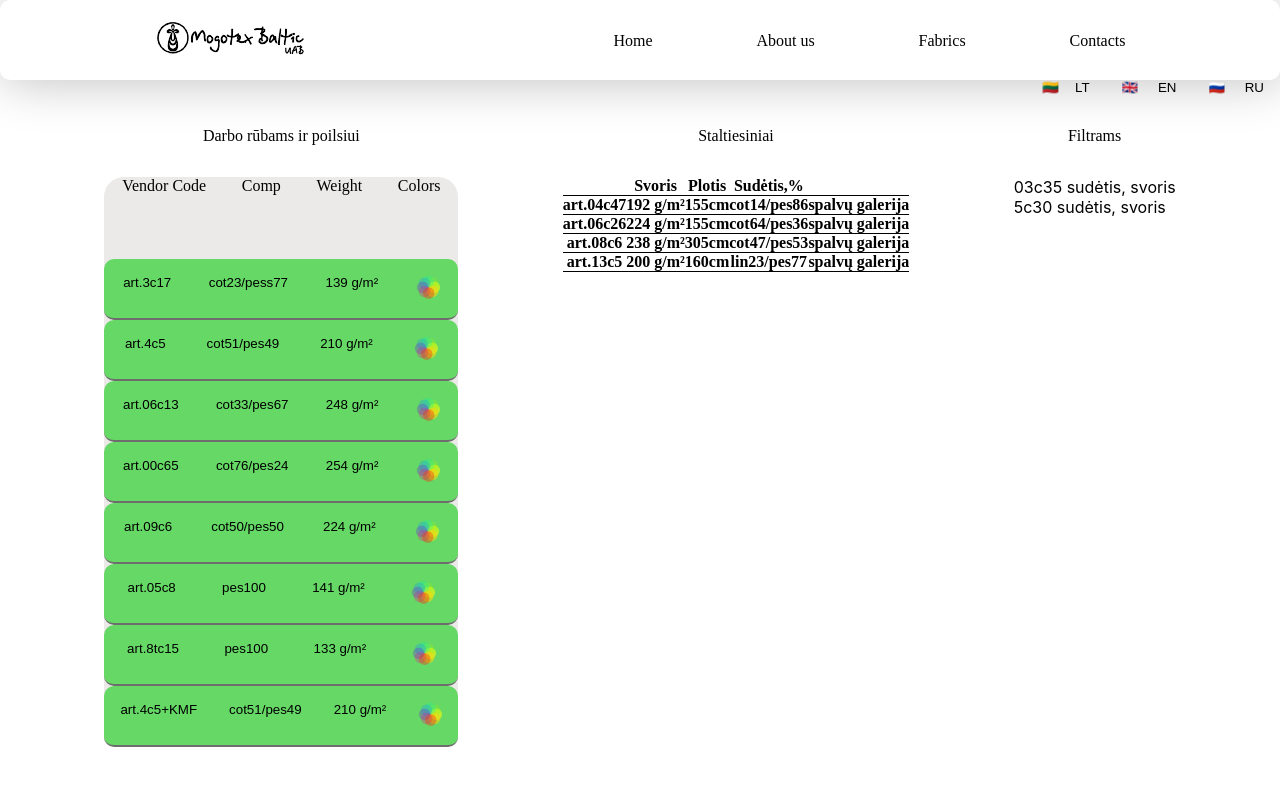
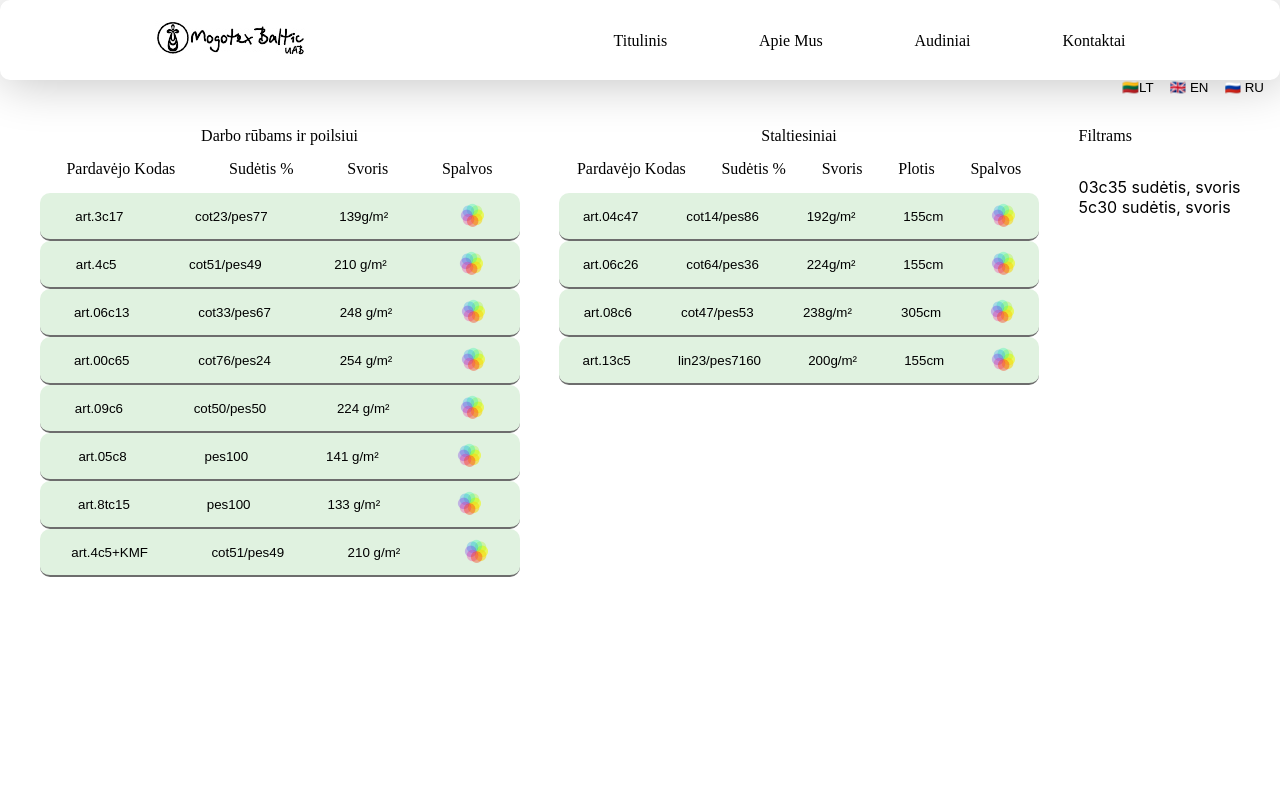
Before and after one commit to OlegBaras/mogotex, a React (Create React App) app: page /fabrics in a window 1280 px wide. Shown: the top 786 px of the page. Built offline with nearby package versions, Linux system fonts and the light colour scheme.

Commit message:
tableCloths component update and styles test

```diff
--- a/src/App.css
+++ b/src/App.css
@@ -22,26 +22,39 @@
 .button-links {
   display: flex;
   flex-direction: column;
-  background: rgb(235, 234, 232);
+  /* background: rgb(235, 234, 232); */
   border-radius: 20px;
 }
-label {
-  /* border: 2px solid green; */
+/* label {
+  border: 2px solid green;
   display: flex;
   justify-content: space-around;
+} */
+.button-links-tags {
+  width: 100%;
+  height: 3rem;
+  display: flex;
+  justify-content: space-around;
+  align-items: center;
+}
+p {
+  font-size: medium;
 }
 
 .product-button {
   display: flex;
   /* justify-content: space-evenly; */
   justify-content: space-around;
-  background-color: rgb(101, 216, 101);
+  align-items: center;
+  background-color: rgb(224, 242, 224);
   border-radius: 10px;
   border: none;
   border-style: none;
   border-bottom: 2px solid rgb(109, 109, 109);
   cursor: pointer;
   transition: all 0.5s ease;
+  height: 3rem;
+  width: 30rem;
 }
 button:focus {
   outline: 0;
@@ -50,7 +63,7 @@ button:focus {
   background-color: white;
 }
 span {
-  margin: 1rem;
+  /* margin: 0.1rem; */
 }
 nav {
   /* position: relative; */
@@ -205,44 +218,6 @@ th {
   font-family: "Times New Roman", Times, serif;
 }
 
-@media screen and (max-width: 768px) {
-  body {
-    /* display: none; */
-  }
-
-  nav {
-    /* position: relative; */
-    display: flex;
-    justify-content: left;
-    align-items: center;
-    min-height: 10vh;
-    /* background: rgb(255, 255, 255); */
-    color: black;
-    width: 100%;
-  }
-
-  .nav-links {
-    position: absolute;
-    right: 15px;
-    width: 60%;
-  }
-
-  .home-links {
-    width: 90%;
-  }
-
-  .fabrics {
-    display: flex;
-    flex-direction: column;
-    justify-content: center;
-    align-items: center;
-    /* border: 2px solid red; */
-    height: 100%;
-    width: 100%;
-    padding-top: 0;
-  }
-}
-
 .modal-bg {
   position: fixed;
   top: 0;
@@ -295,8 +270,12 @@ th {
   border-radius: 10px;
 }
 .CardInfo {
+  display: flex;
+  flex-direction: column;
+  justify-content: space-around;
+  align-items: center;
   height: 30%;
-  text-align: center;
+  /* text-align: center; */
 }
 .CardColorSelection {
   /* background-color: lightblue; */
@@ -308,12 +287,11 @@ th {
 }
 
 .CardColorText {
-  /* border: 2px solid red; */
   display: flex;
-  flex-wrap: wrap;
   flex-direction: column;
-  height: 10rem;
   justify-content: center;
+  align-items: center;
+  font-size: small;
 }
 
 .color-button {
@@ -321,7 +299,9 @@ th {
   cursor: pointer;
   height: 2rem;
   border: none;
-  border-radius: 0 0 5px 5px;
+  border-radius: 10px;
+  margin-top: 0.5rem;
+  margin-left: 1rem;
 }
 .color-button:focus {
   outline-style: none;
@@ -329,3 +309,61 @@ th {
 .color-button:hover {
   height: 3rem;
 }
+
+@media screen and (max-width: 768px) {
+  body {
+    /* display: none; */
+  }
+
+  nav {
+    /* position: relative; */
+    display: flex;
+    justify-content: left;
+    align-items: center;
+    min-height: 10vh;
+    /* background: rgb(255, 255, 255); */
+    color: black;
+    width: 100%;
+  }
+
+  .nav-links {
+    position: absolute;
+    right: 15px;
+    width: 60%;
+  }
+
+  .home-links {
+    width: 90%;
+  }
+
+  .fabrics {
+    display: flex;
+    flex-direction: column;
+    justify-content: center;
+    align-items: center;
+    padding-left: 4rem;
+    width: 100%;
+    padding-top: 0;
+  }
+
+  .CardColor {
+    height: 60%;
+  }
+  .CardInfo {
+    height: 40%;
+    display: flex;
+    flex-wrap: wrap;
+    flex-direction: column;
+    justify-content: space-between;
+    align-items: center;
+    font-size: small;
+    /* height: 30vh; */
+    /* text-align: center; */
+  }
+
+  .CardColorText {
+    font-size: x-small;
+    display: flex;
+    align-items: center;
+  }
+}
--- a/src/App.js
+++ b/src/App.js
@@ -12,7 +12,7 @@ import Contacts from "./components/Contacts";
 import { BrowserRouter as Router, Switch, Route } from "react-router-dom";
 
 function App() {
-  const [locale, setLocale] = useState(LOCALES.ENGLISH);
+  const [locale, setLocale] = useState(LOCALES.LITHUANIAN);
   return (
     <Router>
       <I18nProvider locale={locale}>
--- a/src/components/TableCloths.js
+++ b/src/components/TableCloths.js
@@ -1,46 +1,263 @@
-import React from "react";
+import React, { useState } from "react";
+import Modal from "react-modal";
+import colorIcon from "../colorIcon.png";
+import { v4 as uuidv4 } from "uuid";
+import { FormattedMessage } from "react-intl";
 
 function TableCloths() {
+  const customStyles = {
+    content: {
+      top: "50%",
+      left: "50%",
+      right: "auto",
+      bottom: "auto",
+      marginRight: "-50%",
+      transform: "translate(-50%, -50%)",
+      width: "70%",
+      height: "70%",
+      borderRadius: "10px",
+    },
+    overlay: {
+      backgroundColor: "lightgrey",
+    },
+  };
+
+  Modal.setAppElement("#root");
+
+  const products = [
+    {
+      id: 1,
+      vendorCode: "art.04c47",
+      comp: (
+        <span>
+          <span>
+            <FormattedMessage id="cot" />
+          </span>
+          <span>14/</span>
+          <span>
+            <FormattedMessage id="pes" />
+          </span>
+          <span>86</span>
+        </span>
+      ),
+      weight: (
+        <span>
+          <span>192</span>
+          <span>
+            <FormattedMessage id="g/m²" />
+          </span>
+        </span>
+      ),
+      width: (
+        <span>
+          <span>155</span>
+          <span>
+            <FormattedMessage id="cm" />
+          </span>
+        </span>
+      ),
+      colors: ["#", "#", "#", "#"],
+    },
+    {
+      id: 2,
+      vendorCode: "art.06c26",
+      comp: (
+        <span>
+          <span>
+            <FormattedMessage id="cot" />
+          </span>
+          <span>64/</span>
+          <span>
+            <FormattedMessage id="pes" />
+          </span>
+          <span>36</span>
+        </span>
+      ),
+      weight: (
+        <span>
+          <span>224</span>
+          <span>
+            <FormattedMessage id="g/m²" />
+          </span>
+        </span>
+      ),
+      width: (
+        <span>
+          <span>155</span>
+          <span>
+            <FormattedMessage id="cm" />
+          </span>
+        </span>
+      ),
+      colors: ["#", "#", "#", "#"],
+    },
+    {
+      id: 3,
+      vendorCode: "art.08c6",
+      comp: (
+        <span>
+          <span>
+            <FormattedMessage id="cot" />
+          </span>
+          <span>47/</span>
+          <span>
+            <FormattedMessage id="pes" />
+          </span>
+          <span>53</span>
+        </span>
+      ),
+      weight: (
+        <span>
+          <span>238</span>
+          <span>
+            <FormattedMessage id="g/m²" />
+          </span>
+        </span>
+      ),
+      width: (
+        <span>
+          <span>305</span>
+          <span>
+            <FormattedMessage id="cm" />
+          </span>
+        </span>
+      ),
+      colors: ["#", "#", "#", "#"],
+    },
+    {
+      id: 4,
+      vendorCode: "art.13c5",
+      comp: (
+        <span>
+          <span>
+            <FormattedMessage id="lin" />
+          </span>
+          <span>23/</span>
+          <span>
+            <FormattedMessage id="pes" />
+          </span>
+          <span>7160</span>
+        </span>
+      ),
+      weight: (
+        <span>
+          <span>200</span>
+          <span>
+            <FormattedMessage id="g/m²" />
+          </span>
+        </span>
+      ),
+      width: (
+        <span>
+          <span>155</span>
+          <span>
+            <FormattedMessage id="cm" />
+          </span>
+        </span>
+      ),
+      colors: ["#", "#", "#", "#"],
+    },
+  ];
+
+  const [modalIsOpen, setIsOpen] = useState(false);
+  const [currentProduct, setCurrentProduct] = useState(products[0]);
+  const [color, setColor] = useState("");
+
+  const openModal = (product) => {
+    setIsOpen(true);
+    setCurrentProduct(product);
+  };
+
+  const afterOpenModal = () => {
+    //  subtitle.style.color = "green";
+    //console.log(currentProduct.id);
+    setColor(currentProduct.colors[0]);
+  };
+
+  const closeModal = () => {
+    setIsOpen(false);
+    setColor(null);
+  };
+
+  const changeCardColor = (color) => {
+    setColor(color);
+    //console.log(color);
+  };
+
   return (
     <div className="table-cloths">
-      <label>Staltiesiniai</label>
-      <table className="content-table">
-        <tr>
-          <th></th>
-          <th>Svoris</th>
-          <th>Plotis</th>
-          <th>Sudėtis,%</th>
-        </tr>
-        <tr></tr>
-        <tr>
-          <th>art.04c47</th>
-          <th>192 g/m²</th>
-          <th>155cm</th>
-          <th>cot14/pes86</th>
-          <th>spalvų galerija</th>
-        </tr>
-        <tr>
-          <th>art.06c26</th>
-          <th>224 g/m²</th>
-          <th>155cm</th>
-          <th>cot64/pes36</th>
-          <th>spalvų galerija</th>
-        </tr>
-        <tr>
-          <th>art.08c6</th>
-          <th>238 g/m²</th>
-          <th>305cm</th>
-          <th>cot47/pes53</th>
-          <th>spalvų galerija</th>
-        </tr>
-        <tr>
-          <th>art.13c5</th>
-          <th>200 g/m²</th>
-          <th>160cm</th>
-          <th>lin23/pes77</th>
-          <th>spalvų galerija</th>
-        </tr>
-      </table>
+      <div>
+        <FormattedMessage id="tableCloths" />
+      </div>
+      <div className="button-links">
+        <div className="button-links-tags">
+          <p>
+            <FormattedMessage id="vendor-code" />
+          </p>
+          <p>
+            <FormattedMessage id="Comp" />
+          </p>
+          <p>
+            <FormattedMessage id="Weight" />
+          </p>
+          <p>
+            <FormattedMessage id="width" />
+          </p>
+          <p>
+            <FormattedMessage id="Colors" />
+          </p>
+        </div>
+        {products.map((product) => (
+          <button
+            onClick={() => openModal(product)}
+            key={uuidv4()}
+            className="product-button"
+          >
+            <span>{product.vendorCode}</span>
+            <span>{product.comp}</span>
+            <span>{product.weight}</span>
+            <span>{product.width}</span>
+            <span>
+              <img alt="icon" src={colorIcon}></img>
+            </span>
+          </button>
+        ))}
+      </div>
+      <Modal
+        className="active-modal"
+        isOpen={modalIsOpen}
+        onAfterOpen={afterOpenModal}
+        onRequestClose={closeModal}
+        style={customStyles}
+        contentLabel="Example Modal"
+        currentProduct={currentProduct}
+      >
+        <div className="CardColor" style={{ backgroundColor: color }}>
+          {color}
+        </div>
+        <div className="CardInfo">
+          <div className="CardColorSelection">
+            {currentProduct.colors.map((color) => (
+              <button
+                className="color-button"
+                style={{ background: `${color}` }}
+                onClick={() => {
+                  changeCardColor(color);
+                  console.log(`"${color}"`);
+                }}
+                key={uuidv4()}
+              >
+                {color}
+              </button>
+            ))}
+          </div>
+          <div className="CardColorText" style={{ color: `${color}` }}>
+            <h1>Vendor Code: {currentProduct.vendorCode}</h1>
+            <h2>weight: {currentProduct.weight}</h2>
+            <h2>comp: {currentProduct.comp}</h2>
+          </div>
+        </div>
+      </Modal>
     </div>
   );
 }
--- a/src/components/WorkClothes.js
+++ b/src/components/WorkClothes.js
@@ -2,10 +2,9 @@ import React, { useState } from "react";
 import Modal from "react-modal";
 import colorIcon from "../colorIcon.png";
 import { v4 as uuidv4 } from "uuid";
+import { FormattedMessage } from "react-intl";
 
 function WorkClothes() {
-  const [shadow, setShadow] = useState("");
-
   const customStyles = {
     content: {
       top: "50%",
@@ -29,8 +28,28 @@ function WorkClothes() {
     {
       id: 1,
       vendorCode: "art.3c17",
-      comp: "cot23/pess77",
-      weight: "139 g/m²",
+      comp: (
+        <span>
+          <span>
+            <FormattedMessage id="cot" />
+          </span>
+          <span>23/</span>
+          <span>
+            <FormattedMessage id="pes" />
+          </span>
+          <span>77</span>
+        </span>
+      ),
+      // comp: "cot23/pess77",
+      weight: (
+        <span>
+          <span>139</span>
+          <span>
+            <FormattedMessage id="g/m²" />
+          </span>
+        </span>
+      ),
+      //"139 g/m²",
       colors: [
         "#FFDA29",
         "#998978",
@@ -136,7 +155,7 @@ function WorkClothes() {
   ];
 
   //let subtitle;
-  let CardColor;
+  // let CardColor;
 
   const [modalIsOpen, setIsOpen] = useState(false);
   const [currentProduct, setCurrentProduct] = useState(products[0]);
@@ -165,14 +184,25 @@ function WorkClothes() {
 
   return (
     <div className="workclothes">
-      <label>Darbo rūbams ir poilsiui</label>
+      <div>
+        <FormattedMessage id="workClothes" />
+      </div>
+
       <div className="button-links">
-        <label>
-          <label>Vendor Code </label>
-          <label>Comp</label>
-          <label>Weight</label>
-          <label>Colors</label>
-        </label>
+        <div className="button-links-tags">
+          <p>
+            <FormattedMessage id="vendor-code" />
+          </p>
+          <p>
+            <FormattedMessage id="Comp" />
+          </p>
+          <p>
+            <FormattedMessage id="Weight" />
+          </p>
+          <p>
+            <FormattedMessage id="Colors" />
+          </p>
+        </div>
         {products.map((product) => (
           <button
             onClick={() => openModal(product)}
@@ -183,7 +213,7 @@ function WorkClothes() {
             <span>{product.comp}</span>
             <span>{product.weight}</span>
             <span>
-              <img src={colorIcon}></img>
+              <img alt="icon" src={colorIcon}></img>
             </span>
           </button>
         ))}
--- a/src/i18n/messages/en-US.js
+++ b/src/i18n/messages/en-US.js
@@ -8,10 +8,20 @@ export default {
     "nav-home": "Home",
     "nav-about": "About us",
     "nav-fabrics": "Fabrics",
-    "nav-workClothes": "Work Clothes",
-    "nav-tableCloths": "Table Cloths",
+    workClothes: "For work clothes and leisure",
+    tableCloths: "Table Cloths",
     "nav-contacts": "Contacts",
     "about-message":
       " about us  about us  about us  about us  about us  about us  about us  about us  about us ",
+    "vendor-code": "Vendor Code",
+    Comp: "Composition %",
+    Weight: "Weight",
+    Colors: "Colors",
+    cot: "cot",
+    pes: "pes",
+    "g/m²": "g/m²",
+    width: "Width",
+    cm: "cm",
+    lin: "lin",
   },
 };
--- a/src/i18n/messages/lt-LT.js
+++ b/src/i18n/messages/lt-LT.js
@@ -8,10 +8,20 @@ export default {
     "nav-home": "Titulinis",
     "nav-about": "Apie Mus",
     "nav-fabrics": "Audiniai",
-    "nav-workClothes": "Darbo drabužiams",
-    "nav-tableCloths": "Staltiesiniai",
+    workClothes: "Darbo rūbams ir poilsiui",
+    tableCloths: "Staltiesiniai",
     "nav-contacts": "Kontaktai",
     "about-message":
       " apie mus apie mus apie mus apie mus apie mus apie mus apie mus",
+    "vendor-code": "Pardavėjo Kodas",
+    Comp: "Sudėtis %",
+    Weight: "Svoris",
+    Colors: "Spalvos",
+    cot: "cot",
+    pes: "pes",
+    "g/m²": "g/m²",
+    width: "Plotis",
+    cm: "cm",
+    lin: "lin",
   },
 };
--- a/src/i18n/messages/ru-RU.js
+++ b/src/i18n/messages/ru-RU.js
@@ -8,10 +8,20 @@ export default {
     "nav-home": "Главная",
     "nav-about": "О компании",
     "nav-fabrics": "Ткани",
-    "nav-workClothes": "Для рабочей одежды и отдыха",
-    "nav-tableCloths": "Для столового белья",
+    workClothes: "Для рабочей одежды и отдыха",
+    tableCloths: "Для столового белья",
     "nav-contacts": "Контакты",
     "about-message":
       "ЗАО Моготекс Балтик основана в 2000г. Компания является представителем крупнейшего белорусского производителя текстиля ОАО Моготекс в Балтийских странах. В ассортименте предлагаемой продукции большой выбор тканей для рабочей одежды различных отраслей промышленности, строительства, медицины, отдыха, силовых структур. Кроме того предлагаем ткани для домашнего текстиля и др.",
+    "vendor-code": "Артикул",
+    Comp: "Состав %",
+    Weight: "Вес",
+    Colors: "Цвета",
+    cot: "хл",
+    pes: "пэ",
+    "g/m²": "г/м²",
+    width: "Ширина",
+    cm: "см",
+    lin: "лен",
   },
 };
```
